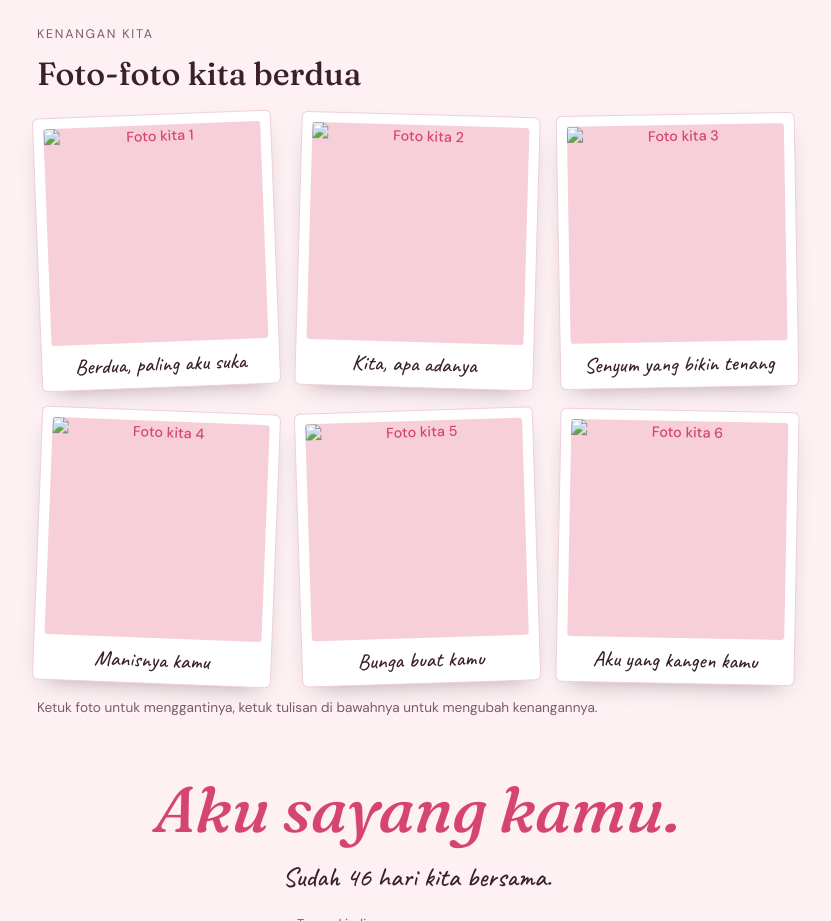
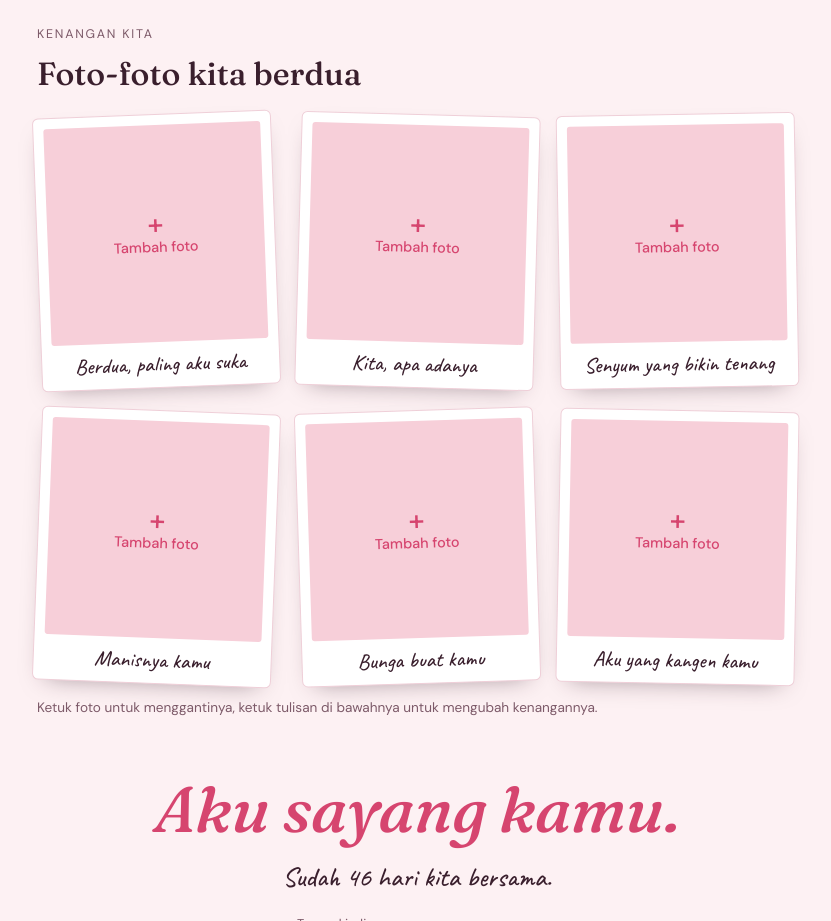
Before and after one commit to nurilganteng-web/untukbebeygsedangcape, a plain HTML site: page index.html in a window 1280 px wide. Shown: the part 1780-2701 px from the top of the page, without its empty margins (223-1054 px from the left). Drawn offline with Linux system fonts and the light colour scheme; animation ran at ten frames a second.

Commit message:
Add files via upload

```diff
--- a/index.html
+++ b/index.html
@@ -524,7 +524,12 @@ button.btn:hover{filter:brightness(1.08)}
   var wall=$('wall'), tilts=[-2.2,1.6,-1,2.2,-1.8,1.1];
   var srcs=['photos/p1.jpg','photos/p2.jpg','photos/p3.jpg','photos/p4.jpg','photos/p5.jpg','photos/p6.jpg'];
   var caps=['Berdua, paling aku suka','Kita, apa adanya','Senyum yang bikin tenang','Manisnya kamu','Bunga buat kamu','Aku yang kangen kamu'];
-  function show(i,src){var img=$('img'+i),em=$('em'+i);img.src=src;img.hidden=false;em.hidden=true}
+  function show(i,src){
+    var img=$('img'+i),em=$('em'+i);
+    img.onload=function(){img.hidden=false;em.hidden=true};
+    img.onerror=function(){img.hidden=true;em.hidden=false};
+    img.src=src;
+  }
   for(var i=0;i<6;i++){(function(i){
     var f=document.createElement('figure');f.className='polaroid';f.style.setProperty('--tilt',tilts[i]+'deg');
     f.innerHTML='<label class="ph" for="file'+i+'"><img id="img'+i+'" alt="Foto kita '+(i+1)+'" hidden>'+
```
